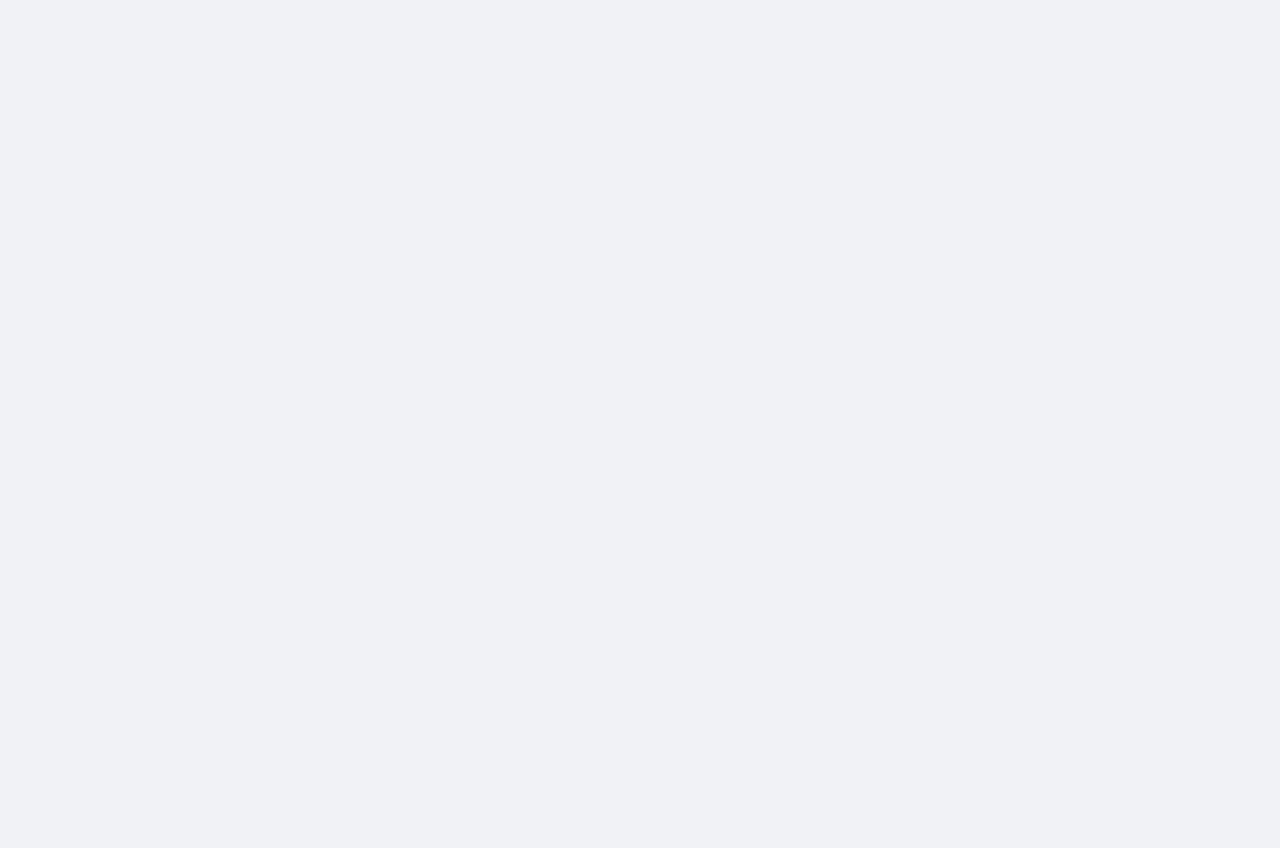
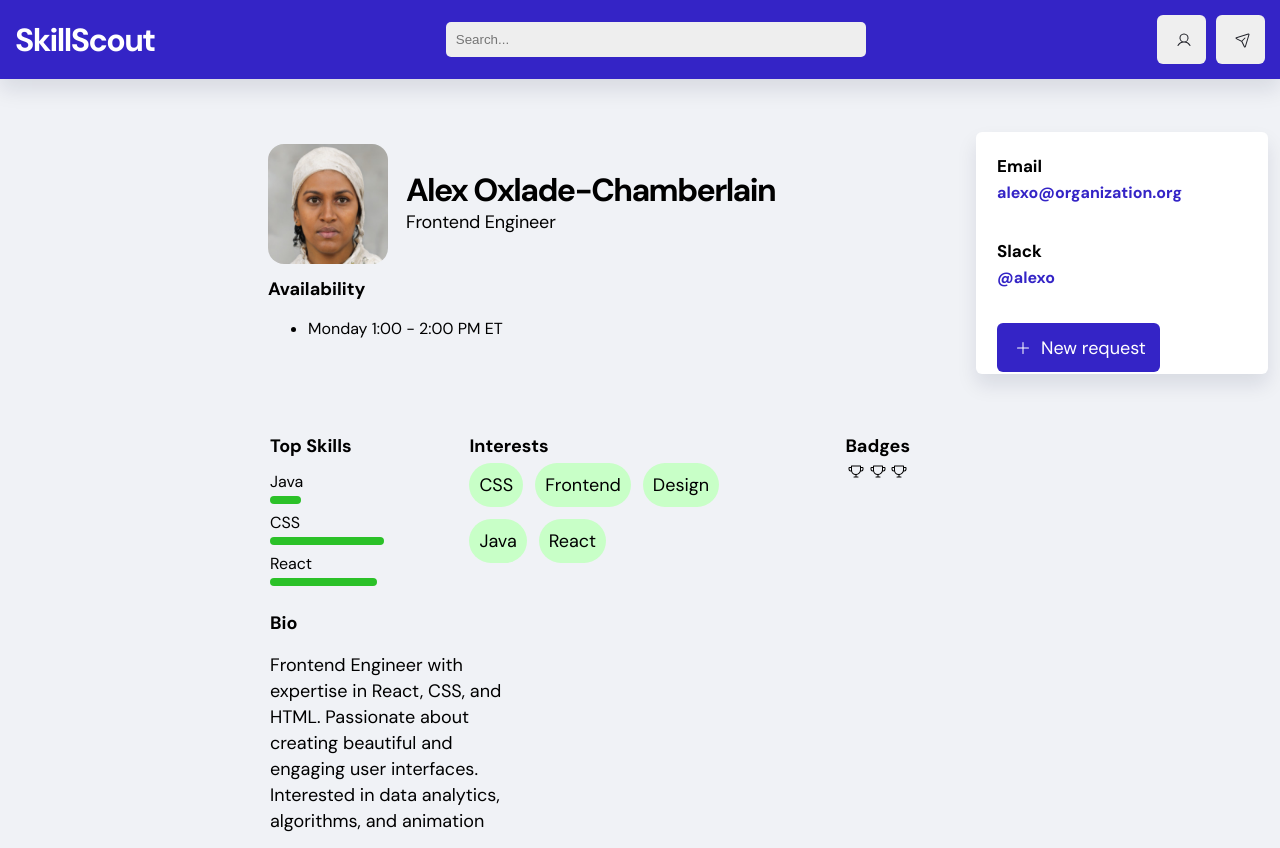
Before and after one commit to kepstein23/SkillScout, a React (Create React App) app in the folder skill-scout/: page /my-profile in a window 1280 px wide. Before the commit this address had no page. Before the commit the page ends 800 px from the top, so only its background shows below. Built offline with nearby package versions, Linux system fonts and the light colour scheme.

Commit message:
fixed home and profile buttons

```diff
--- a/skill-scout/src/App.js
+++ b/skill-scout/src/App.js
@@ -3,7 +3,8 @@ import { useState } from 'react';
 import './App.css';
 import ProfilePage from './ProfilePage';
 import HomePage from './HomePage';
-import profilePic from './img/zohaib.png';
+import profilePic from './img/maya.png';
+import MyProfile from './MyProfile';
 
 function App() {
   const [allSkills, setAllSkills] = useState(['React', 'Java', 'CSS', 'HTML', 'JavaScript', 'Figma']);
@@ -15,13 +16,13 @@ function App() {
       <div>
         <Routes>
           <Route exact path="/" element={<HomePage />}  />
-          {/* <Route path="/profile-page" element={<ProfilePage
-                    name="Zohaib Corrigan-Scantling"
+          <Route path="/my-profile" element={<MyProfile
+                    name="Alex Oxlade-Chamberlain"
                     title="Frontend Engineer"
                     profilePic={profilePic}
-                    skills={[{name: "Java", progress:"30%"}, {name: "CSS", progress: "70%"}, {name: "React", progress: "40%"}]}
-                    interests={["CSS", "Frontend", "Design", "Testing", "Java", "React"]}
-                    achievements={["achievement", "achievement", "achievement"]} />} /> */}
+                    skills={[{name: "Java", progress:"22%"}, {name: "CSS", progress: "82%"}, {name: "React", progress: "77%"}]}
+                    interests={["CSS", "Frontend", "Design", "Java", "React"]}
+                    achievements={["achievement", "achievement", "achievement"]} />} />
           <Route path="/profile-page" element={<ProfilePage />} />
         </Routes>
       </div>
--- a/skill-scout/src/Header.js
+++ b/skill-scout/src/Header.js
@@ -46,14 +46,14 @@ export default function Header({onClick, onSearch, showHeaderSearchBar}) {
     }
     return (
         <HeaderContainer>
-            <div onClick={handleReset}>
+            {/* <div onClick={handleReset}> */}
                 <Link to="/" style={{ textDecoration: 'none' }}>
                     <Logo style={{ color: 'white'}}>SkillScout</Logo>
                 </Link>
-            </div>
+            {/* </div> */}
             {showHeaderSearchBar && <SearchBar onSearch={onSearch} id={"header-search"}/>}
             <LeftButtons>
-                <Link to="/profile-page">
+                <Link to="/my-profile">
                     <Button type="secondary" icon={User} />
                 </Link>
                 <Button type="secondary" icon={PaperPlaneTilt} />
--- /dev/null
+++ b/skill-scout/src/MyProfile.js
@@ -0,0 +1,166 @@
+import Header from './Header';
+import React from 'react';
+import { ProfileInfo } from './ProfileInfo';
+import { ProfileContact } from './ProfileContact';
+import './App.css'
+import Tab from './Tab.js'
+import {Trophy} from "@phosphor-icons/react"
+import styled from 'styled-components';
+import SkillBar from './components/SkillBar';
+
+const BioProfile = styled.div`
+    display: flex;
+    flex-direction: row;
+    justify-content: space-between;
+    align-items: flex-start;
+    padding-top: 20px;
+    padding-bottom: 10px;
+    padding-left: 270px;
+
+    width: 50%;
+    height: 100%;
+`;
+
+const BottomProfile = styled.div`
+    display: flex;
+    flex-direction: row;
+    justify-content: space-evenly;
+    align-items: flex-start;
+    padding-top: 350px;
+    padding-left: 270px;
+    gap: 60px;
+
+    width: 50%;
+    height: 100%;
+`;
+
+const BioText = styled.div`
+    display: flex;
+    flex-direction: column;
+    align-items: flex-start;
+    padding: 0px;
+    gap: 8px;
+    font-weight: 600;
+    width: 237px;
+    height: 100%;
+`;
+
+const Skills = styled.div`
+    display: flex;
+    flex-direction: column;
+    align-items: flex-start;
+    padding: 0px;
+    gap: 8px;
+
+    width: 237px;
+    height: 100%;
+`;
+
+const InterestTags = styled.div`
+    display: flex;
+    flex-direction: row;
+    align-items: flex-start;
+    padding: 0px;
+    gap: 12px;
+    flex-wrap: wrap;
+
+    width: 316px;
+    height: 28px;
+`;
+
+
+
+function ProfilePage({name, title, profilePic, skills, interests, achievements}) {
+
+    const bio = "Frontend Engineer with expertise in React, CSS, and HTML. Passionate about creating beautiful and engaging user interfaces. Interested in data analytics, algorithms, and animation"
+
+
+    let skillsElements = [];
+    for (let i = 0; i < skills.length; i++) {
+        const skill = skills[i];
+        skillsElements.push(
+            <SkillBar title={skill.name} width={skill.progress}/>
+            //TODO set div width and spacing between
+            // <div class="skill-bar" style={{width: skill.progress}}>
+            //     <p>{skill.name}</p>
+            // </div>
+        )
+    }
+
+    let interestElements = [];
+    for (let i = 0; i < interests.length; i++) {
+        const interest = interests[i];
+        interestElements.push(
+            //TODO set div width and spacing between
+            <Tab
+                deletable={false}
+                text={interest}
+            />
+        )
+    }
+
+    let achievementElements = [];
+    for (let i = 0; i < achievements.length; i++) {
+        const achievement = achievements[i];
+        achievementElements.push(
+            <div class="trophy">
+                <Trophy/>
+            </div>
+
+        )
+    }
+
+    const availability =
+    [
+      {day: "Monday", start: "4:30", end: "6:00", period: "PM"},
+      {day: "Friday", start: "5:00", end: "7:30", period: "PM"}
+    ]
+
+    return(
+        <div className="Profile">
+            <Header onClick={{}} showHeaderSearchBar={true}/>
+            <ProfileInfo name={name} title={title} profilePic={profilePic}>
+
+            </ProfileInfo>
+
+            <ProfileContact name={name}>
+
+            </ProfileContact>
+
+            <BottomProfile>
+                <Skills>
+                    <p className='bold'>Top Skills</p>
+                    {skillsElements}
+                </Skills>
+                <div style={{height: "100%"}}>
+                    <p className='bold'>Interests</p>
+                    <InterestTags>
+                        {interestElements}
+                    </InterestTags>
+                </div>
+                <div>
+                    <p className='bold'>Badges</p>
+                    <div class="trophies">
+                        {achievementElements}
+                    </div>
+
+                </div>
+            </BottomProfile>
+            {/* <div class="biography">
+                <p>Bio</p>
+                <p> Frontend Engineer with expertise in React, CSS, and HTML.
+                    Passionate about creating beautiful and engaging user interfaces.
+                    Interested in data analytics, algorithms, and animation. </p>
+            </div> */}
+            <BioProfile>
+                <BioText>
+                <p className='bold'>Bio</p>
+                <p> {bio} </p>
+                </BioText>
+            </BioProfile>
+        </div>
+    );
+}
+
+
+export default ProfilePage
--- a/skill-scout/src/ProfileInfo.js
+++ b/skill-scout/src/ProfileInfo.js
@@ -5,6 +5,8 @@ import React from 'react'
 export const ProfileInfo = ({name, title, profilePic, availability}) => {
 
 
+    let availabilityHTML;
+    if (availability !== undefined) {
         const availabilityArray = availability[availability.length - 1].split("ET");
         let availabilityHTML = availabilityArray.map((string, index) => (
             <li key={index}>
@@ -12,6 +14,8 @@ export const ProfileInfo = ({name, title, profilePic, availability}) => {
             </li>
         ));
         availabilityHTML.pop()
+    }
+
   return (
     <div class='profile-info'>
         <div class='pinfo-picture'>
@@ -20,7 +24,8 @@ export const ProfileInfo = ({name, title, profilePic, availability}) => {
         <div class='pinfo-availability'>
             <p class='pinfo-av-title'>Availability</p>
             <ul>
-                {availabilityHTML}
+                {availability !== undefined && availabilityHTML}
+                {availability === undefined && <li>Monday 1:00 - 2:00 PM ET</li>}
             </ul>
         </div>
         <div class='pinfo-name-title-block'>
```
Lines whose indentation alone changed are shown as unchanged.
